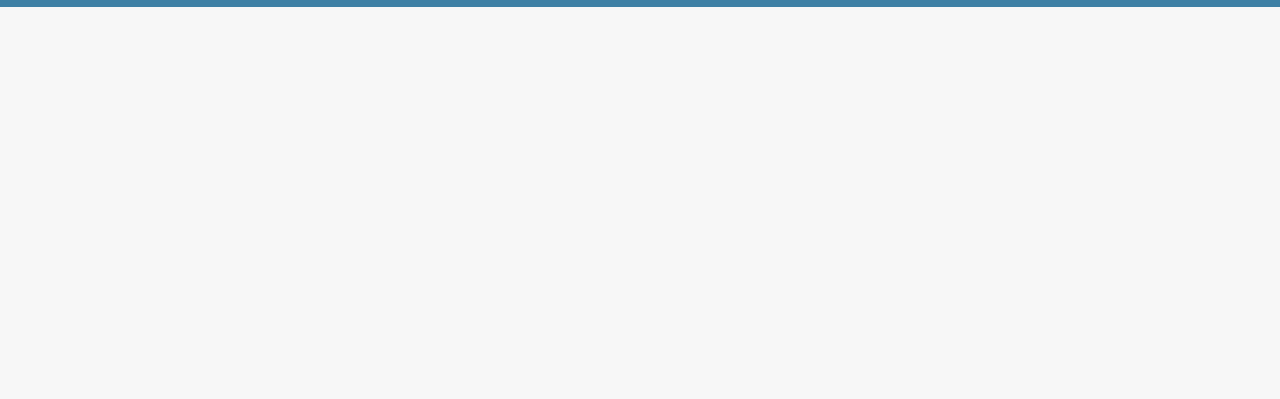
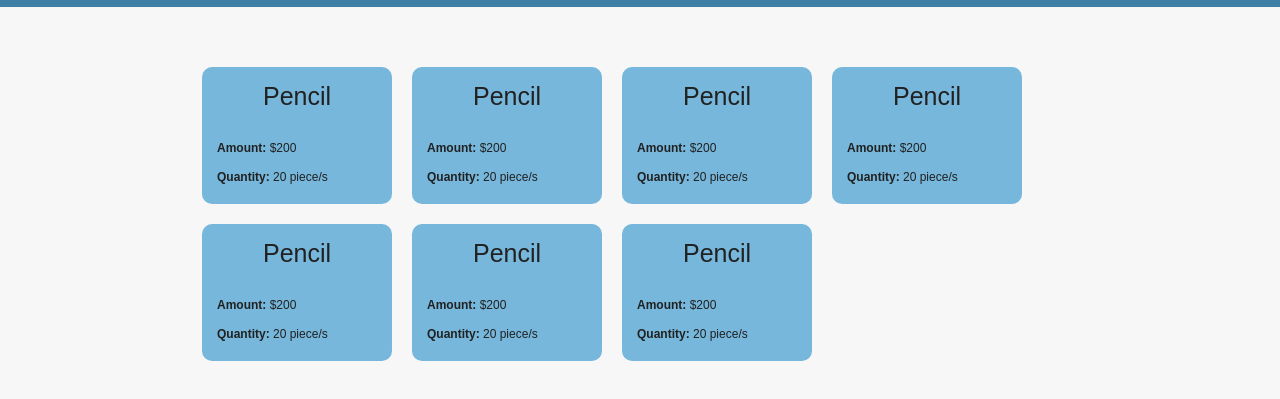
Before and after one commit to oppai1232/NodeJS-Project, a plain HTML site: page index.htm in a window 1280 px wide. Shown: the part 143-542 px from the top of the page. Drawn offline with Linux system fonts and the light colour scheme.

Commit message:
Basic Item Design

```diff
--- a/css/style.css
+++ b/css/style.css
@@ -18,3 +18,45 @@ header h1{
 	font-size: 40px;
 	font-weight: 400;
 }
+
+
+.inv-container{
+	width: 70%;
+	height: auto;
+	margin: auto;
+	display: flex;
+	padding-top: 50px;
+	flex-wrap: wrap;
+}
+
+.item-container{
+	padding: 10px;
+	background: #76b7db;
+	color: #212121;
+	width: 170px;
+	border-radius: 10px;
+	transition: 0.5s;
+	margin: 10px;
+}
+
+.item-container:hover{
+	opacity: 0.8;
+}
+
+
+.item-title{
+	font-size: 25px;
+	width: 100%;
+	padding: 5px 0 15px 0;
+	text-align: center;
+}
+
+.item-body{
+	text-align:left;
+	padding: 5px;
+	font-size: 12px;
+}
+
+.item-amount, .item-quantity{
+	padding: 10px 0 5px 0;
+}
--- a/index.htm
+++ b/index.htm
@@ -14,6 +14,112 @@
 	</div>
 </header>
 
+<div class="inv-container">
+
+	<div class="item-container">
+		<div class="item-title">Pencil</div>
+		<div class="item-body">
+			<div class="item-amount">
+				<b>Amount:</b> $200
+			</div>
+
+			<div class="item-quantity">
+				<b>Quantity:</b> 20 piece/s
+			</div>
+		</div>
+	</div>
+
+
+	<div class="item-container">
+		<div class="item-title">Pencil</div>
+		<div class="item-body">
+			<div class="item-amount">
+				<b>Amount:</b> $200
+			</div>
+
+			<div class="item-quantity">
+				<b>Quantity:</b> 20 piece/s
+			</div>
+		</div>
+	</div>
+
+
+
+	<div class="item-container">
+		<div class="item-title">Pencil</div>
+		<div class="item-body">
+			<div class="item-amount">
+				<b>Amount:</b> $200
+			</div>
+
+			<div class="item-quantity">
+				<b>Quantity:</b> 20 piece/s
+			</div>
+		</div>
+	</div>
+
+
+
+	<div class="item-container">
+		<div class="item-title">Pencil</div>
+		<div class="item-body">
+			<div class="item-amount">
+				<b>Amount:</b> $200
+			</div>
+
+			<div class="item-quantity">
+				<b>Quantity:</b> 20 piece/s
+			</div>
+		</div>
+	</div>
+
+
+
+	<div class="item-container">
+		<div class="item-title">Pencil</div>
+		<div class="item-body">
+			<div class="item-amount">
+				<b>Amount:</b> $200
+			</div>
+
+			<div class="item-quantity">
+				<b>Quantity:</b> 20 piece/s
+			</div>
+		</div>
+	</div>
+
+
+	<div class="item-container">
+		<div class="item-title">Pencil</div>
+		<div class="item-body">
+			<div class="item-amount">
+				<b>Amount:</b> $200
+			</div>
+
+			<div class="item-quantity">
+				<b>Quantity:</b> 20 piece/s
+			</div>
+		</div>
+	</div>
+
+
+	<div class="item-container">
+		<div class="item-title">Pencil</div>
+		<div class="item-body">
+			<div class="item-amount">
+				<b>Amount:</b> $200
+			</div>
+
+			<div class="item-quantity">
+				<b>Quantity:</b> 20 piece/s
+			</div>
+		</div>
+	</div>
+
+
+
+</div>
+
 
 </body>
 </html>
```
